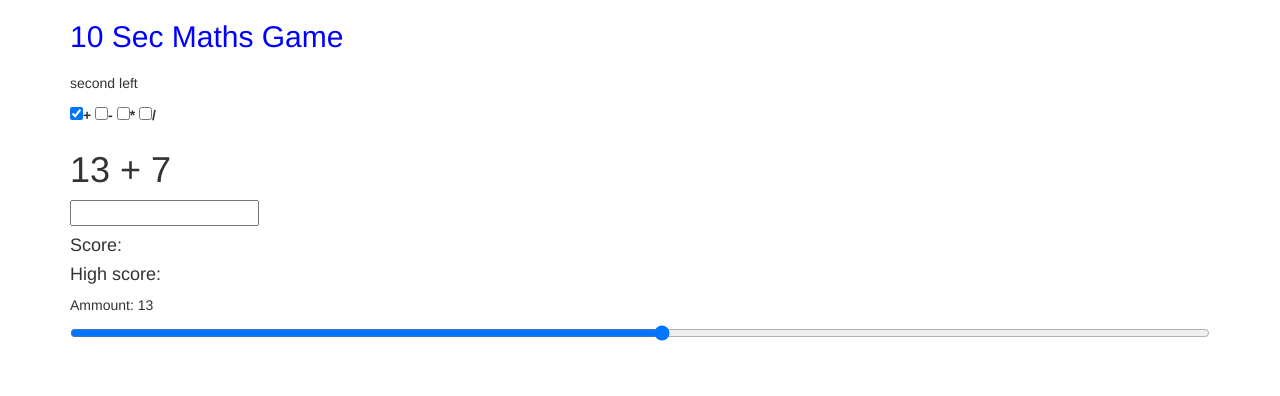
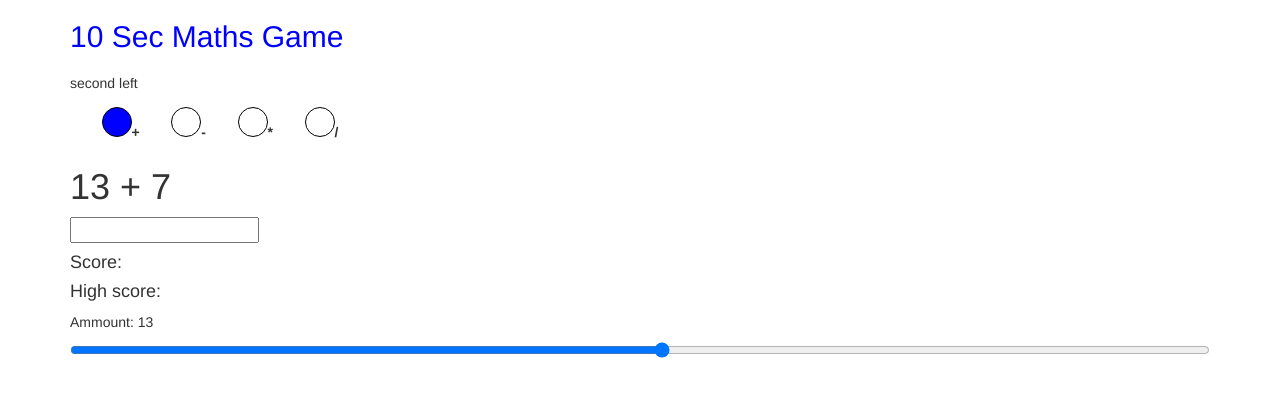
Before and after one commit to KCampbell22/10-second-Math, a plain HTML site: page index.html in a window 1280 px wide. Drawn offline with nearby package versions, Linux system fonts and the light colour scheme.

Commit message:
-division is still buggy

```diff
--- a/app.js
+++ b/app.js
@@ -127,28 +127,22 @@ $(document).ready(function(){
             break;
         case '/': switch(true) {
             //positive and whole numbers
-            case num1 % num2 === 0:
+            case num1 > num2:
                 question.answer = num1 / num2;
                 question.equation = `${String(num1)} / ${String(num2)}`
 
                 break;
+            case num1 < num2:
+                question.answer = num2 / num1;
+                question.equation = `${String(num2)} / ${String(num1)}`
 
         }
-            break;
 
 
         }
 
 
-        if(ranOperator === '/' && num1 < num2 && num2 % num1 !== 0) {
-            num1 = randomNumberGenerator(range);
-            num2 = randomNumberGenerator(range);
 
-            question.answer = num1 / num2;
-
-            question.equation = `${String(num1)} / ${String(num2)}`
-
-        }
 
 
 
--- a/index.html
+++ b/index.html
@@ -20,12 +20,14 @@
           <h2>10 Sec Maths Game</h2>
           <h3 id="time-left"></h3>
           <p>second left</p>
-            <label for="add"><input type="checkbox" class="mode" name="add" value="+" id="add" checked>+</label>
-            <label for="subtract"><input type="checkbox" class="mode" name="subtract" value="-" id="subtract">-</label>
-            <label for="multiply"><input type="checkbox" class="mode" name="multiply" value="*" id="multiply">*</label>
-            <label for="divide"><input type="checkbox" class="mode" name="divide" id="divide" value="/">/</label>
+            <div class="operators">
+              <label for="add"><input type="checkbox" class="mode" name="add" value="+" id="add" checked>+</label>
+              <label for="subtract"><input type="checkbox" class="mode" name="subtract" value="-" id="subtract">-</label>
+              <label for="multiply"><input type="checkbox" class="mode" name="multiply" value="*" id="multiply">*</label>
+              <label for="divide"><input type="checkbox" class="mode" name="divide" id="divide" value="/">/</label>
+            </div>
           <h1 id="equation"></h1>
-          <input id="user-input" type="number" />
+          <input id="user-input" type="number" min="1"/>
           <!-- Add the following after the input element -->
           <h4>Score: <span id="score"></span></h4>
           <h4>High score: <span id="highScore"></span></h4>
--- a/style.css
+++ b/style.css
@@ -1,3 +1,43 @@
 h2{
     color: blue;
 }
+
+.row{
+    display: flex;
+
+}
+
+.operators{
+    width: 300px;
+    display: flex;
+    justify-content: space-evenly;
+    align-items: center;
+}
+
+input[type="checkbox"]{
+    border-radius: 50%;
+    width: 30px;
+    height: 30px;
+    border: 1px solid black;
+    appearance: none;
+    outline: none;
+    box-shadow: none;
+    -fx-focus-traversable: false;
+
+}
+input[type="checkbox"]:focus:checked{
+    content: "";
+    outline-color: none;
+    appearance: none;
+    outline: none;
+
+
+}
+
+
+input:checked{
+    background-color: blue;
+    outline: none;
+    outline-color: transparent;
+    appearance: none;
+}
```
